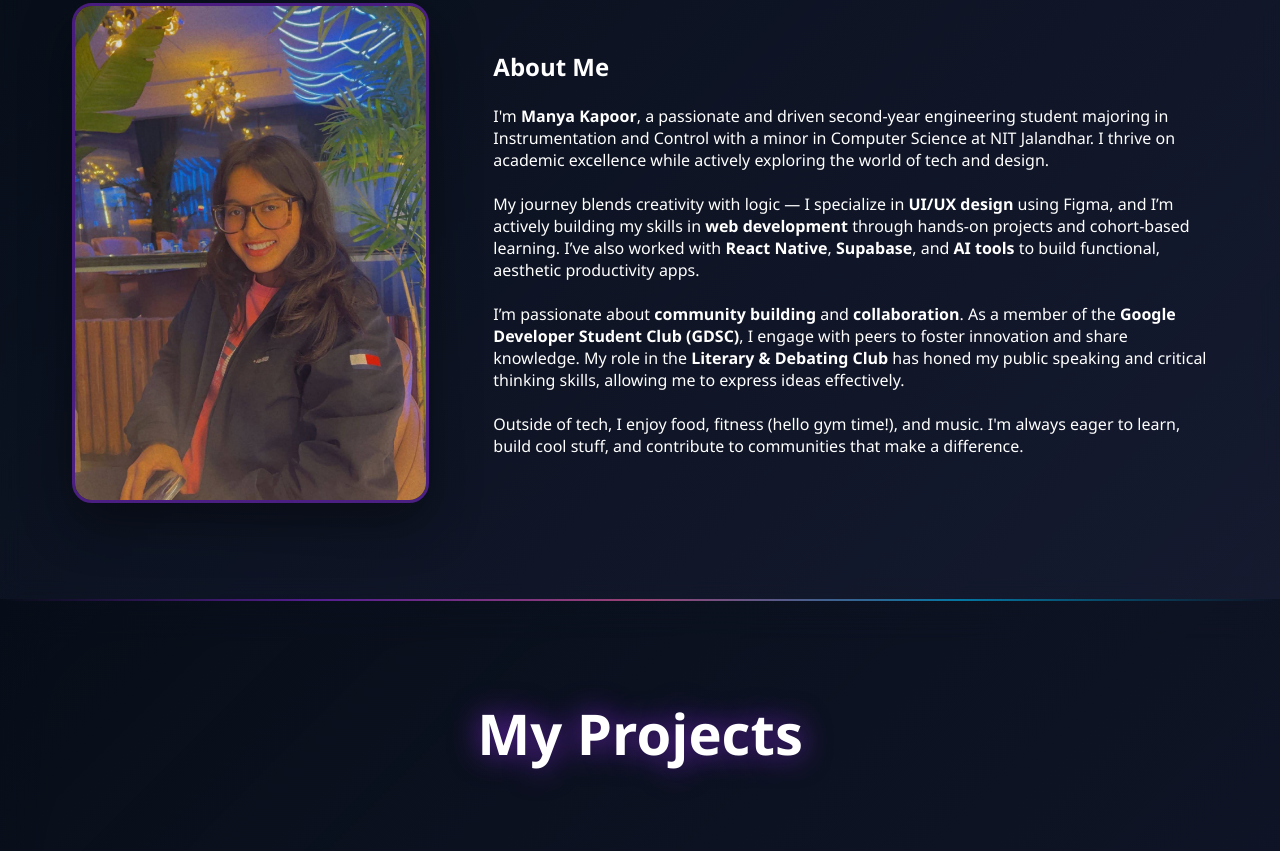
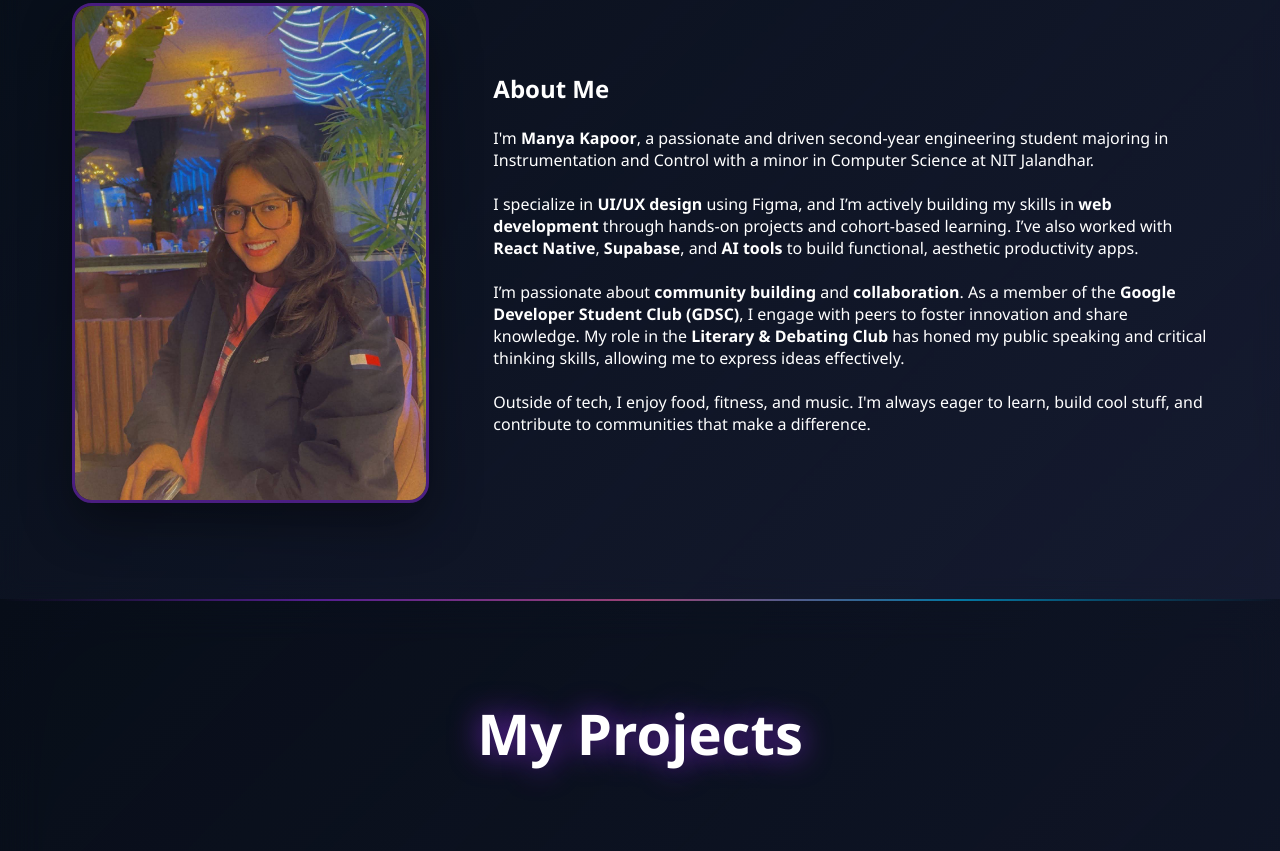
Before and after one commit to Manyaxkapoor/uiux-portfolio, a plain HTML site: page index.html in a window 1280 px wide. Shown: the part 893-1744 px from the top of the page. Drawn offline with Linux system fonts and the light colour scheme.

Commit message:
shortened the about sec
guided by my senior arushi

```diff
--- a/index.html
+++ b/index.html
@@ -846,10 +846,10 @@
       <h2>About Me</h2>
       <br>
       <p>
-        I'm <strong>Manya Kapoor</strong>, a passionate and driven second-year engineering student majoring in Instrumentation and Control with a minor in Computer Science at NIT Jalandhar. I thrive on academic excellence while actively exploring the world of tech and design.
+        I'm <strong>Manya Kapoor</strong>, a passionate and driven second-year engineering student majoring in Instrumentation and Control with a minor in Computer Science at NIT Jalandhar.
       </p><br>
       <p>
-        My journey blends creativity with logic — I specialize in <strong>UI/UX design</strong> using Figma, and I’m actively building my skills in <strong>web development</strong> through hands-on projects and cohort-based learning. I’ve also worked with <strong>React Native</strong>, <strong>Supabase</strong>, and <strong>AI tools</strong> to build functional, aesthetic productivity apps.
+       I specialize in <strong>UI/UX design</strong> using Figma, and I’m actively building my skills in <strong>web development</strong> through hands-on projects and cohort-based learning. I’ve also worked with <strong>React Native</strong>, <strong>Supabase</strong>, and <strong>AI tools</strong> to build functional, aesthetic productivity apps.
       </p>
       <p><br>
         I’m passionate about <strong>community building</strong> and <strong>collaboration</strong>. As a member of the <strong>Google Developer Student Club (GDSC)</strong>, I engage with peers to foster innovation and share knowledge. My role in the <strong>Literary & Debating Club</strong> has honed my public speaking and critical thinking skills, allowing me to express ideas effectively.
@@ -857,7 +857,7 @@
       </p>
       <br>
       <p>
-        Outside of tech, I enjoy food, fitness (hello gym time!), and music. I'm always eager to learn, build cool stuff, and contribute to communities that make a difference.
+        Outside of tech, I enjoy food, fitness, and music. I'm always eager to learn, build cool stuff, and contribute to communities that make a difference.
       </p>
     </div>
   </section>
```
